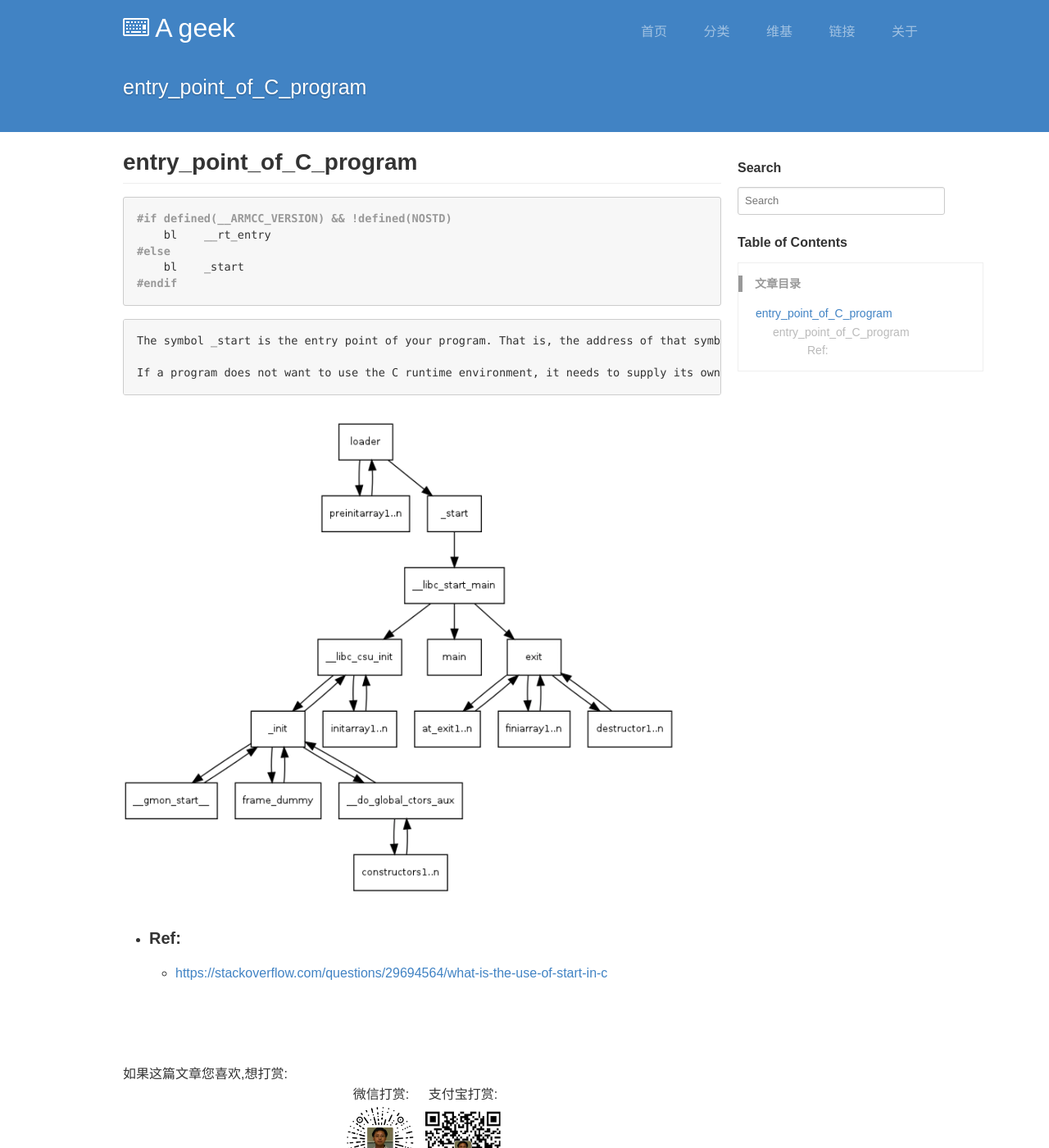
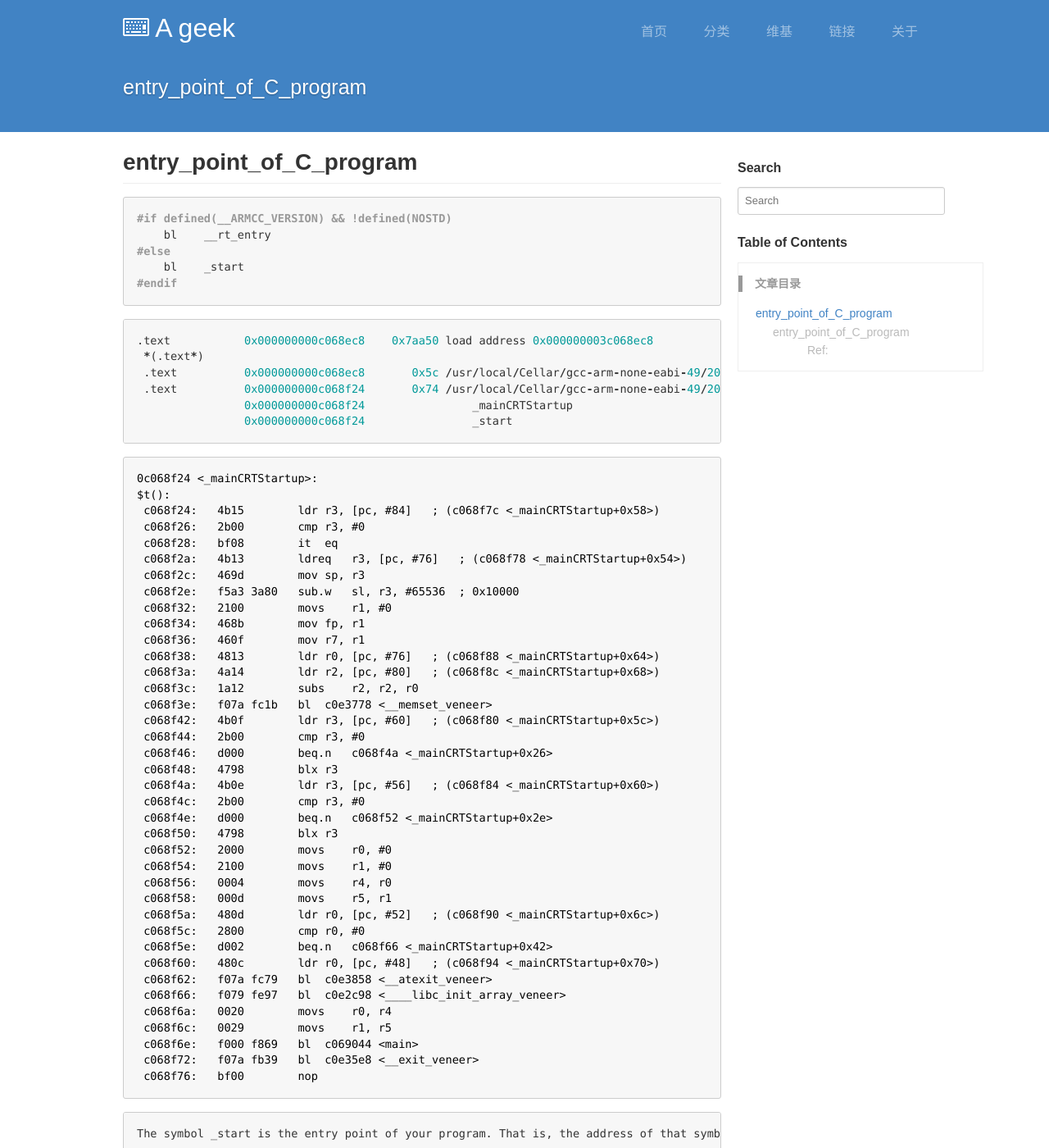
Before and after one commit to karlzheng/karlzheng.github.io, a Jekyll site: the page built from _posts/2020-06-27-entry_point_of_C_program.md, in a window 1280 px wide and 1400 px high. Shown: the whole window at 82% size. Built offline with Jekyll 4.4.1, drawn with Linux system fonts in a browser that asks for light colours; comment, search, counter and statistics services are not loaded.

Commit message:
modified:   _posts/2020-06-27-entry_point_of_C_program.md
Signed-off-by: Karl.Zheng <Karl.Zheng@anker.com>

````diff
--- a/_posts/2020-06-27-entry_point_of_C_program.md
+++ b/_posts/2020-06-27-entry_point_of_C_program.md
@@ -14,6 +14,56 @@ typora-root-url: ../
 #endif
 ```
 
+```c
+.text           0x000000000c068ec8    0x7aa50 load address 0x000000003c068ec8
+ *(.text*)
+ .text          0x000000000c068ec8       0x5c /usr/local/Cellar/gcc-arm-none-eabi-49/20150925/bin/../lib/gcc/arm-none-eabi/4.9.3/armv7e-m/fpu/crtbegin.o
+ .text          0x000000000c068f24       0x74 /usr/local/Cellar/gcc-arm-none-eabi-49/20150925/bin/../lib/gcc/arm-none-eabi/4.9.3/../../../../arm-none-eabi/lib/armv7e-m/fpu/crt0.o
+                0x000000000c068f24                _mainCRTStartup
+                0x000000000c068f24                _start
+```
+
+```assembly
+0c068f24 <_mainCRTStartup>:
+$t():
+ c068f24:	4b15      	ldr	r3, [pc, #84]	; (c068f7c <_mainCRTStartup+0x58>)
+ c068f26:	2b00      	cmp	r3, #0
+ c068f28:	bf08      	it	eq
+ c068f2a:	4b13      	ldreq	r3, [pc, #76]	; (c068f78 <_mainCRTStartup+0x54>)
+ c068f2c:	469d      	mov	sp, r3
+ c068f2e:	f5a3 3a80 	sub.w	sl, r3, #65536	; 0x10000
+ c068f32:	2100      	movs	r1, #0
+ c068f34:	468b      	mov	fp, r1
+ c068f36:	460f      	mov	r7, r1
+ c068f38:	4813      	ldr	r0, [pc, #76]	; (c068f88 <_mainCRTStartup+0x64>)
+ c068f3a:	4a14      	ldr	r2, [pc, #80]	; (c068f8c <_mainCRTStartup+0x68>)
+ c068f3c:	1a12      	subs	r2, r2, r0
+ c068f3e:	f07a fc1b 	bl	c0e3778 <__memset_veneer>
+ c068f42:	4b0f      	ldr	r3, [pc, #60]	; (c068f80 <_mainCRTStartup+0x5c>)
+ c068f44:	2b00      	cmp	r3, #0
+ c068f46:	d000      	beq.n	c068f4a <_mainCRTStartup+0x26>
+ c068f48:	4798      	blx	r3
+ c068f4a:	4b0e      	ldr	r3, [pc, #56]	; (c068f84 <_mainCRTStartup+0x60>)
+ c068f4c:	2b00      	cmp	r3, #0
+ c068f4e:	d000      	beq.n	c068f52 <_mainCRTStartup+0x2e>
+ c068f50:	4798      	blx	r3
+ c068f52:	2000      	movs	r0, #0
+ c068f54:	2100      	movs	r1, #0
+ c068f56:	0004      	movs	r4, r0
+ c068f58:	000d      	movs	r5, r1
+ c068f5a:	480d      	ldr	r0, [pc, #52]	; (c068f90 <_mainCRTStartup+0x6c>)
+ c068f5c:	2800      	cmp	r0, #0
+ c068f5e:	d002      	beq.n	c068f66 <_mainCRTStartup+0x42>
+ c068f60:	480c      	ldr	r0, [pc, #48]	; (c068f94 <_mainCRTStartup+0x70>)
+ c068f62:	f07a fc79 	bl	c0e3858 <__atexit_veneer>
+ c068f66:	f079 fe97 	bl	c0e2c98 <____libc_init_array_veneer>
+ c068f6a:	0020      	movs	r0, r4
+ c068f6c:	0029      	movs	r1, r5
+ c068f6e:	f000 f869 	bl	c069044 <main>
+ c068f72:	f07a fb39 	bl	c0e35e8 <__exit_veneer>
+ c068f76:	bf00      	nop
+```
+
 
 
 ```
````
